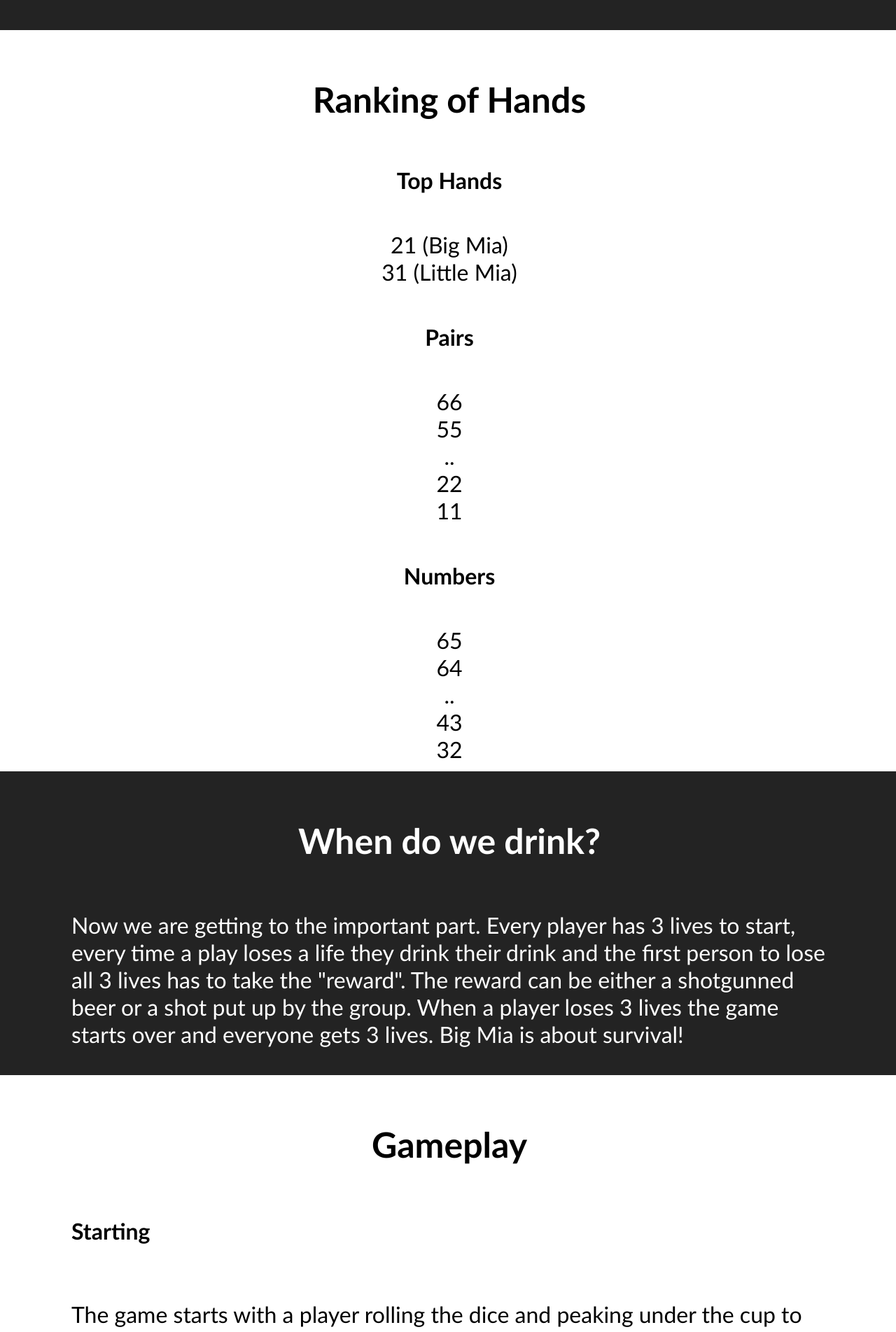
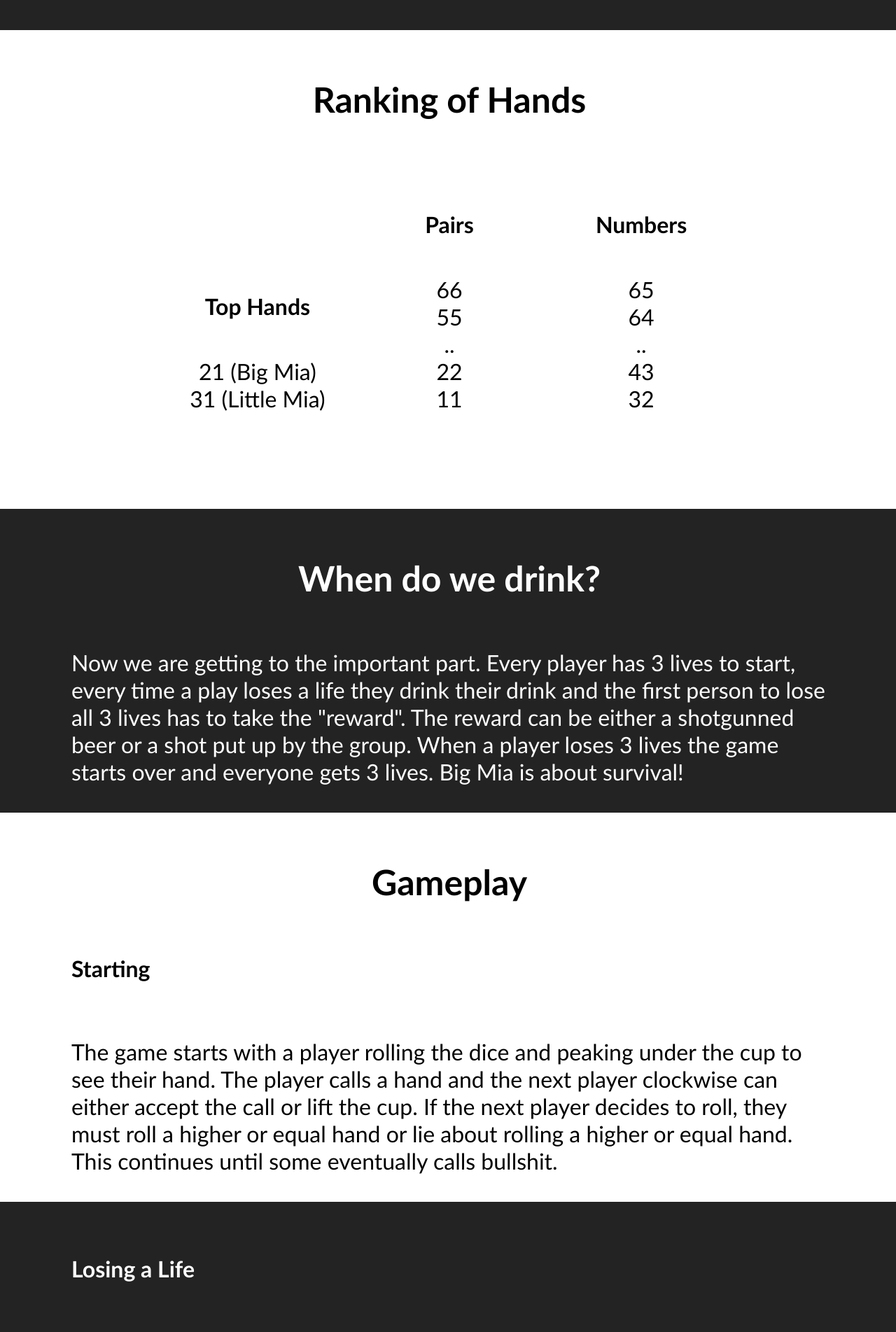
Before and after one commit to bryanrideout/bryanrideout.github.io, a Jekyll site: the page index.html, which Jekyll copies as it is, in a window 1280 px wide. Shown: the part 1642-3545 px from the top of the page at 70% size. Built offline with Jekyll 4.4.1, drawn with Linux system fonts in a browser that asks for light colours.

Commit message:
Update index.html

```diff
--- a/index.html
+++ b/index.html
@@ -38,19 +38,28 @@
 	</div>
 	<div class = "blockwhite">
 		<h4>Ranking of Hands</h4>
+		<div class = "dice">
 		<h5>Top Hands</h5>
 			<ul>
+
 				<li>21 (Big Mia)</li>
 				<li>31 (Little Mia)</li>
+
 			</ul>
+		</div>
+		<div class = "dice">
 		<h5>Pairs</h5>
 			<ul>
+
 				<li>66</li>
 				<li>55</li>
 				<li>..</li>
 				<li>22</li>
 				<li>11</li>
+
 			</ul>
+		</div>
+		<div class = "dice">
 		<h5>Numbers</h5>
 		<ul>
 			<li>65</li>
@@ -59,6 +68,7 @@
 			<li>43</li>
 			<li>32</li>
 		</ul>
+		</div>
 	</div>
 	<div class = "blockgrey">
 		<h4 class = "white">When do we drink?</h4>
```
Lines whose indentation alone changed are shown as unchanged.
